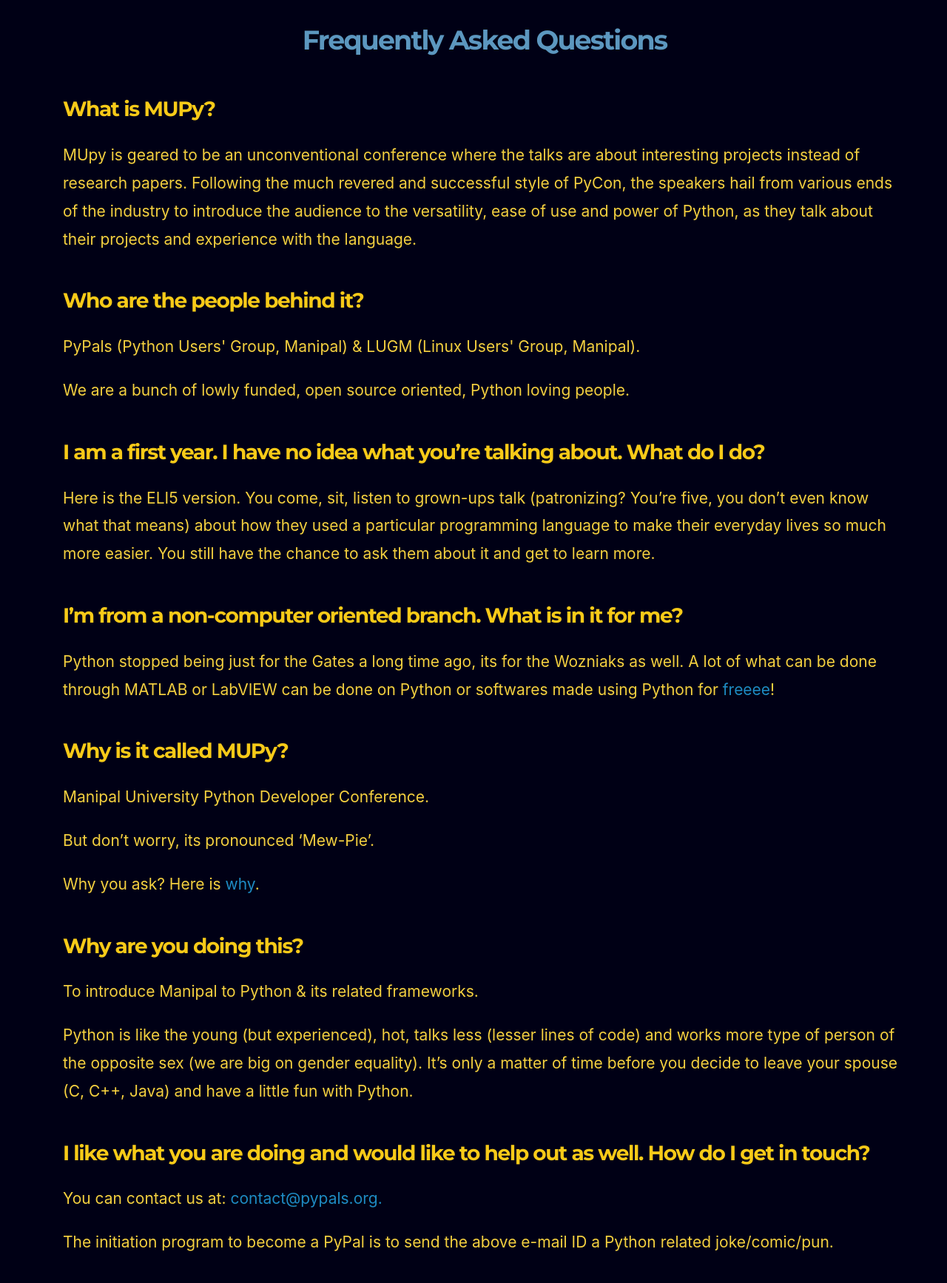
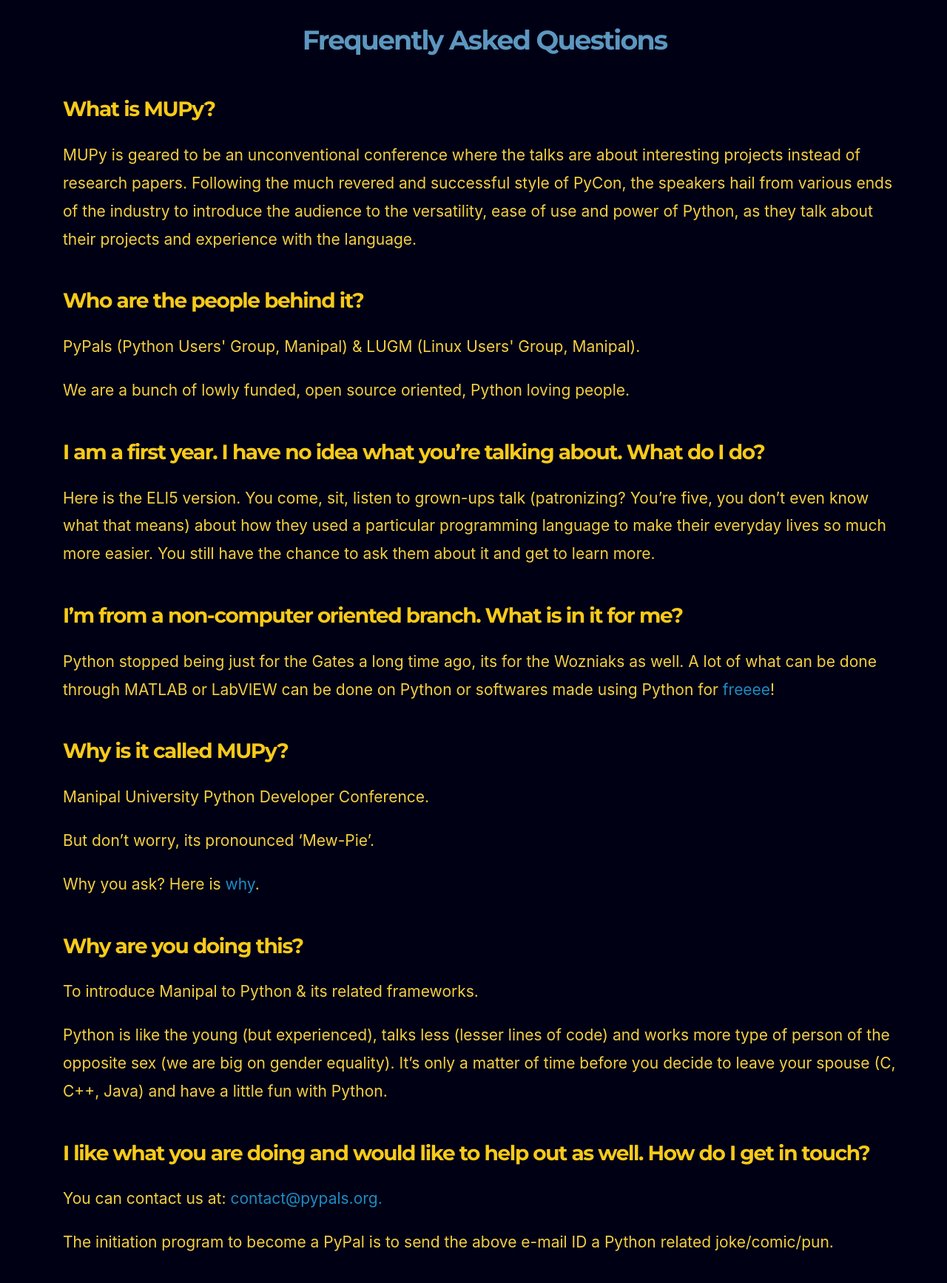
Before and after one commit to avikantz/pypals-website, a Flask app: page /faq in a window 1280 px wide. Shown: the part 134-1869 px from the top of the page at 74% size. Run offline with Flask 2, Linux system fonts and the light colour scheme; parts of the project's set-up code (start-up, migrations or seed data) failed here and were passed over; some libraries are stand-ins or nearby versions.

Commit message:
faq page fixes

```diff
--- a/templates/faq.html
+++ b/templates/faq.html
@@ -44,7 +44,7 @@
     <div class="row">
       <div class="col-md-12">
         <h3>What is MUPy?</h3>
-        <p>MUpy is geared to be an unconventional conference where the talks are about interesting projects instead of research papers. Following the much revered and successful style of PyCon, the speakers hail from various ends of the industry to introduce the audience to the versatility, ease of use and power of Python, as they talk about their projects and experience with the language.</p>
+        <p>MUPy is geared to be an unconventional conference where the talks are about interesting projects instead of research papers. Following the much revered and successful style of PyCon, the speakers hail from various ends of the industry to introduce the audience to the versatility, ease of use and power of Python, as they talk about their projects and experience with the language.</p>
       </div>
     </div>
 
@@ -83,7 +83,7 @@
       <div class="col-md-12">
         <h3>Why are you doing this?</h3>
         <p>To introduce Manipal to Python & its related frameworks.</p>
-        <p>Python is like the young (but experienced), hot, talks less (lesser lines of code) and works more type of person of the opposite sex (we are big on gender equality). It’s only a matter of time before you decide to leave your spouse (C, C++, Java) and have a little fun with Python.</p>
+        <p>Python is like the young (but experienced), talks less (lesser lines of code) and works more type of person of the opposite sex (we are big on gender equality). It’s only a matter of time before you decide to leave your spouse (C, C++, Java) and have a little fun with Python.</p>
       </div>
     </div>
 
```
